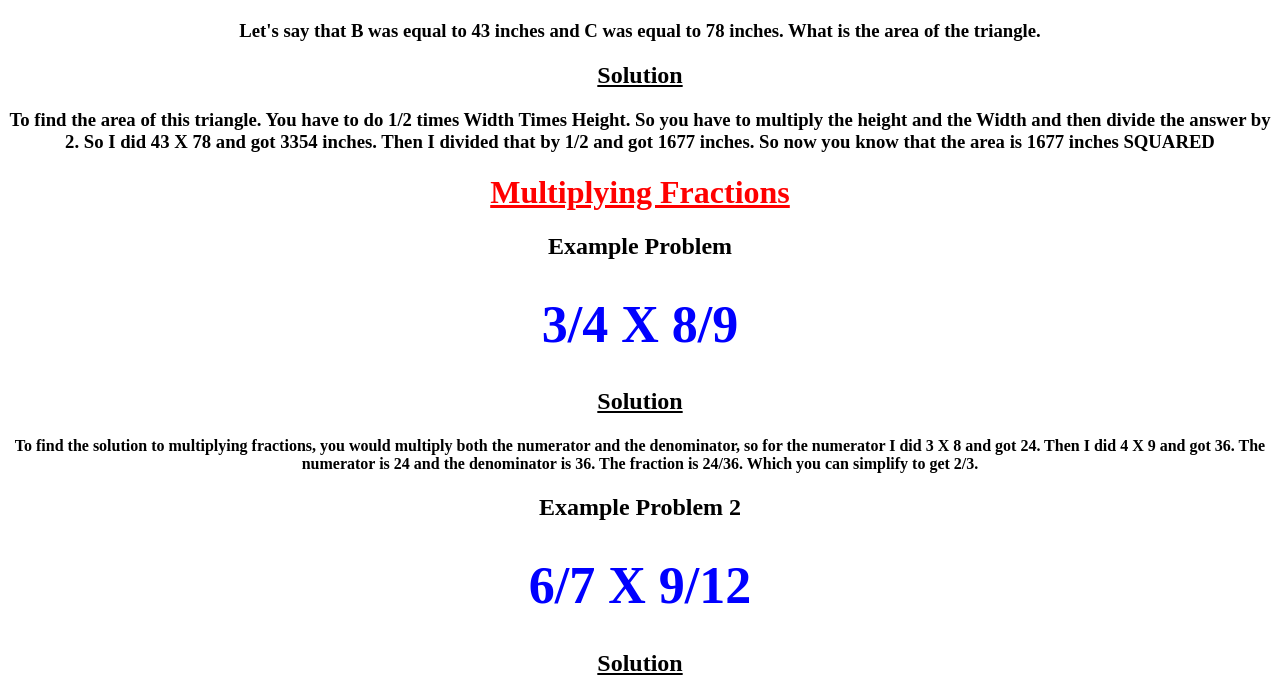
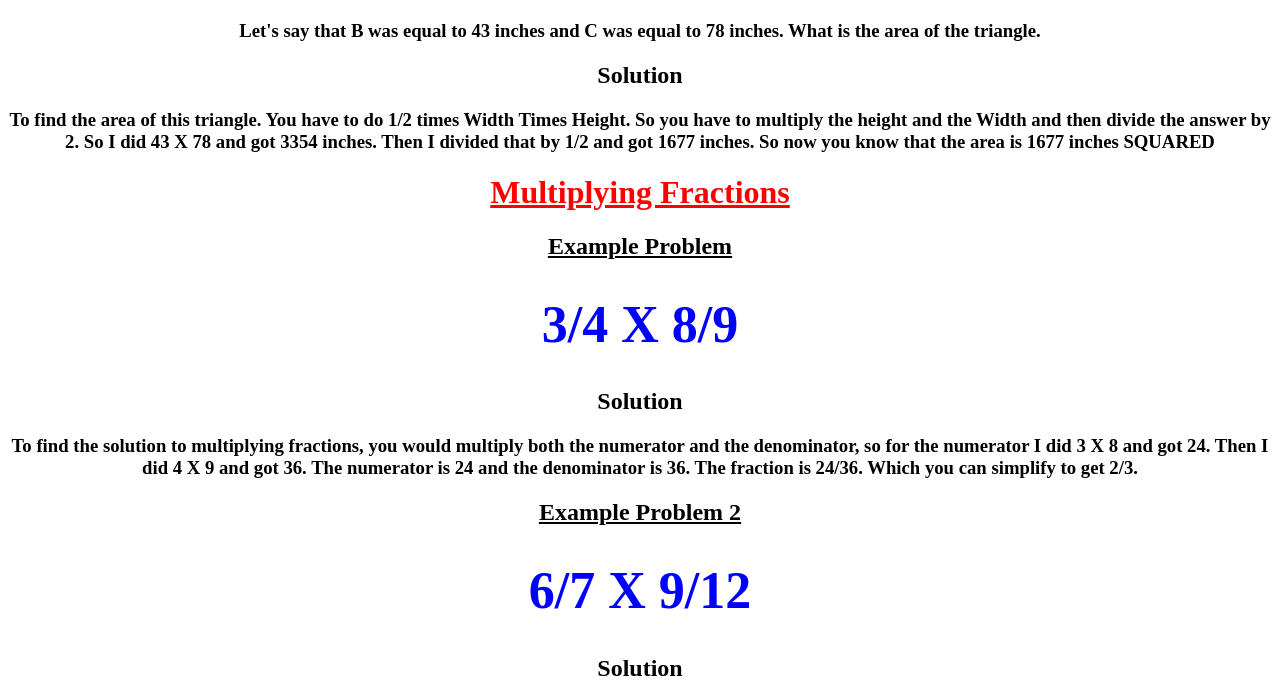
Before and after one commit to CodingProHit/index.html, a plain HTML site: page index.html in a window 1280 px wide. Shown: the part 643-1336 px from the top of the page. Drawn offline with Linux system fonts and the light colour scheme.

Commit message:
Update index.html

```diff
--- a/index.html
+++ b/index.html
@@ -32,27 +32,27 @@
 </center>
 <h1 class="the_cow_goes_woof"><u>How to find the area of a triangle</u></h1>
 <center>
-<h2>Example Problem</h2>
+<h2><u>Example Problem</u></h2>
 <img src="https://vt-s3-files.s3.amazonaws.com/uploads/problem_question_image/image/44055/Screen_Shot_2016-07-07_at_11.31.44_AM.png"</img>
 <h3>Let's say that B was equal to 43 inches and C was equal to 78 inches. What is the area of the triangle.</h3>
-<h2><u>Solution</u></h2>
+<h2>Solution</h2>
 <h3>To find the area of this triangle. You have to do 1/2 times Width Times Height. So you have to multiply the height and the Width and then divide the answer by 2.
 So I did 43 X 78 and got 3354 inches. Then I divided that by 1/2 and got 1677 inches. So now you know that the area is 1677 inches SQUARED</h4>
 <h1 class="the_cow_goes_woof"><u>Multiplying Fractions</u></h1>
 <center>
-<h2>Example Problem</h3>
+<h2><u>Example Problem</u></h2>
 <h1 class="fraction">3/4 X 8/9</h1>
-<h2><u>Solution</u></h2>
-<h4>To find the solution to multiplying fractions, you would multiply both the numerator and the denominator,
+<h2>Solution</h2>
+<h3>To find the solution to multiplying fractions, you would multiply both the numerator and the denominator,
 so for the numerator I did 3 X 8 and got 24. Then I did 4 X 9 and got 36. The numerator is 24 and the denominator is 36.
 The fraction is 24/36. Which you can simplify to get 2/3.
-<h2>Example Problem 2</3>
+<h2><u>Example Problem 2</u></h2>
 <h1 class="fraction">6/7 X 9/12</h1>
-<h2><u>Solution</u></h2>
+<h2>Solution</h2>
 <h3>We would use the same way that we used in the last problem. Multiply both numerators
 and then multiply both denominators. So you do 6 X 9 and get 54. Then you do 7 X 12 and you get 84.
 So the fraction is 54/84</h4>
-<h2><u>Now you try</u></h3>
+<h2><u>Now you try</u></h2>
 <h1 class="fraction">9/45 X 4/7</h1>
 </center>
 
```
